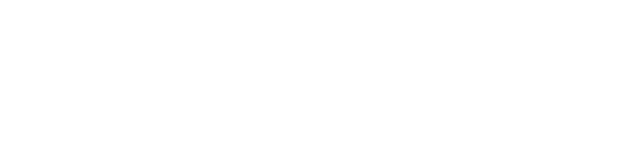
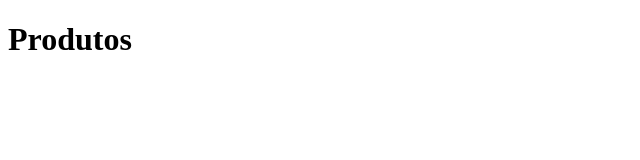
Before and after one commit to LiceB/Aula1Microservice, a plain HTML site: page index.html in a window 1280 px wide. Shown: the whole page, without its empty margins (0-640 px from the left). Drawn offline with Linux system fonts and the light colour scheme.

Commit message:
titulo inserido

```diff
--- a/index.html
+++ b/index.html
@@ -8,7 +8,7 @@
 </head>
 <body>
 
-
+    <h1>Produtos</h1>
 
 </body>
 </html>
```
